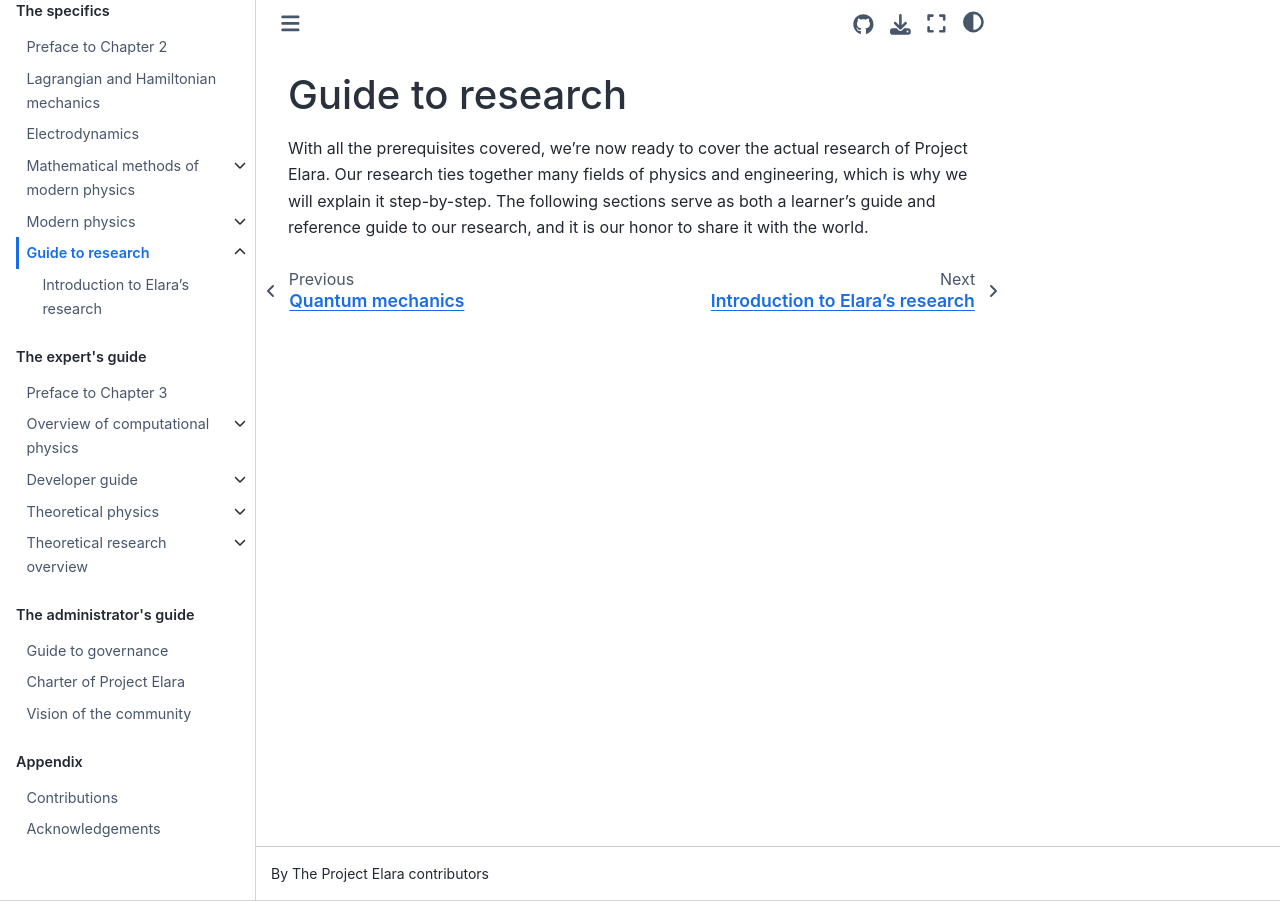
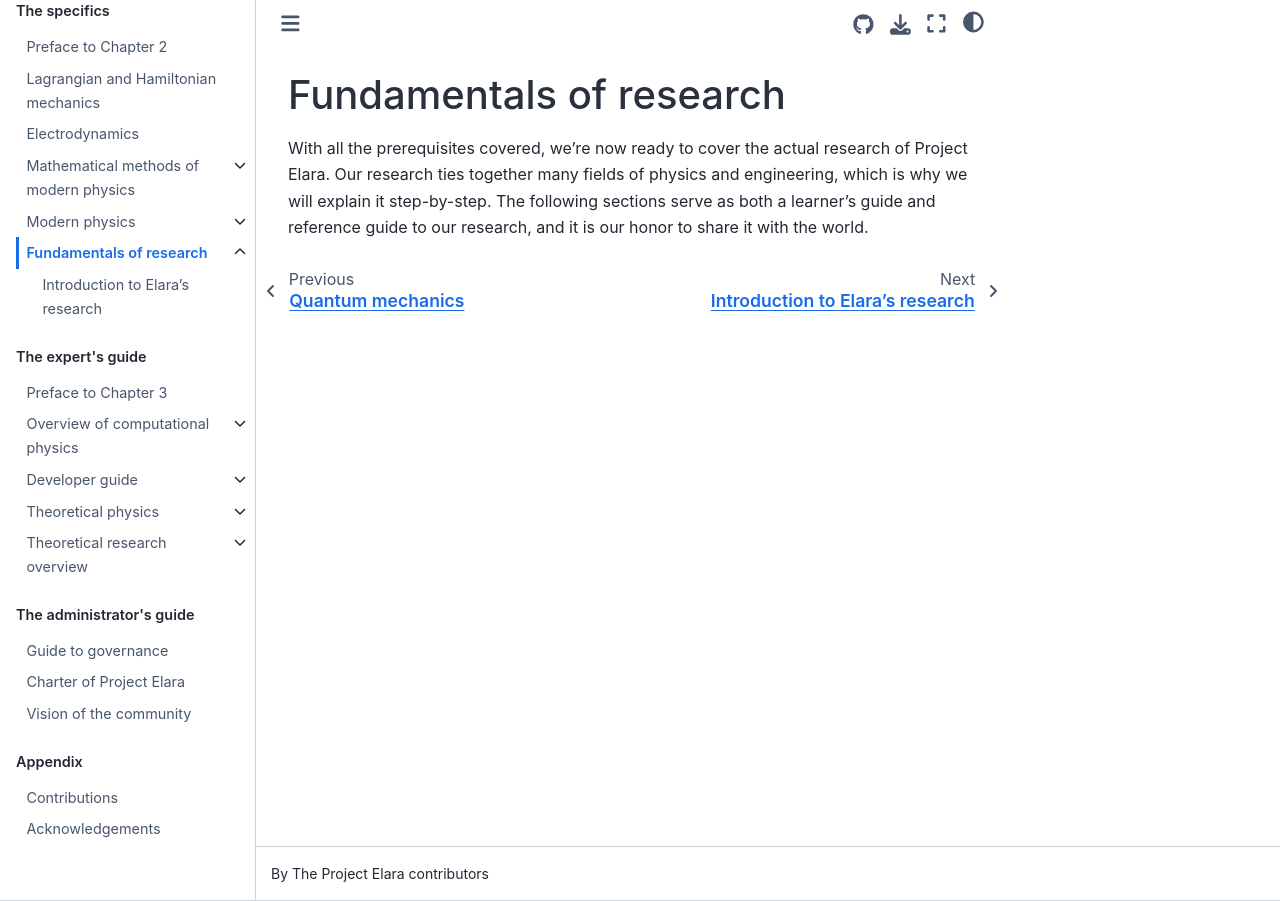
Before and after one commit to elaraproject/elara-handbook, a Jupyter Book: the page built from book/specifics/research-guide.md, in a window 1280 px wide. Built offline with Jupyter Book 1.0.4 settings and Sphinx 7.4.7 and the Sphinx Book theme 1.1.4, drawn with Linux system fonts in a browser that asks for light colours.

Commit message:
Small tweak to name of research section

```diff
--- a/book/specifics/research-guide.md
+++ b/book/specifics/research-guide.md
@@ -1,3 +1,3 @@
-# Guide to research
+# Fundamentals of research
 
 With all the prerequisites covered, we're now ready to cover the actual research of Project Elara. Our research ties together many fields of physics and engineering, which is why we will explain it step-by-step. The following sections serve as both a learner's guide and reference guide to our research, and it is our honor to share it with the world.
```
